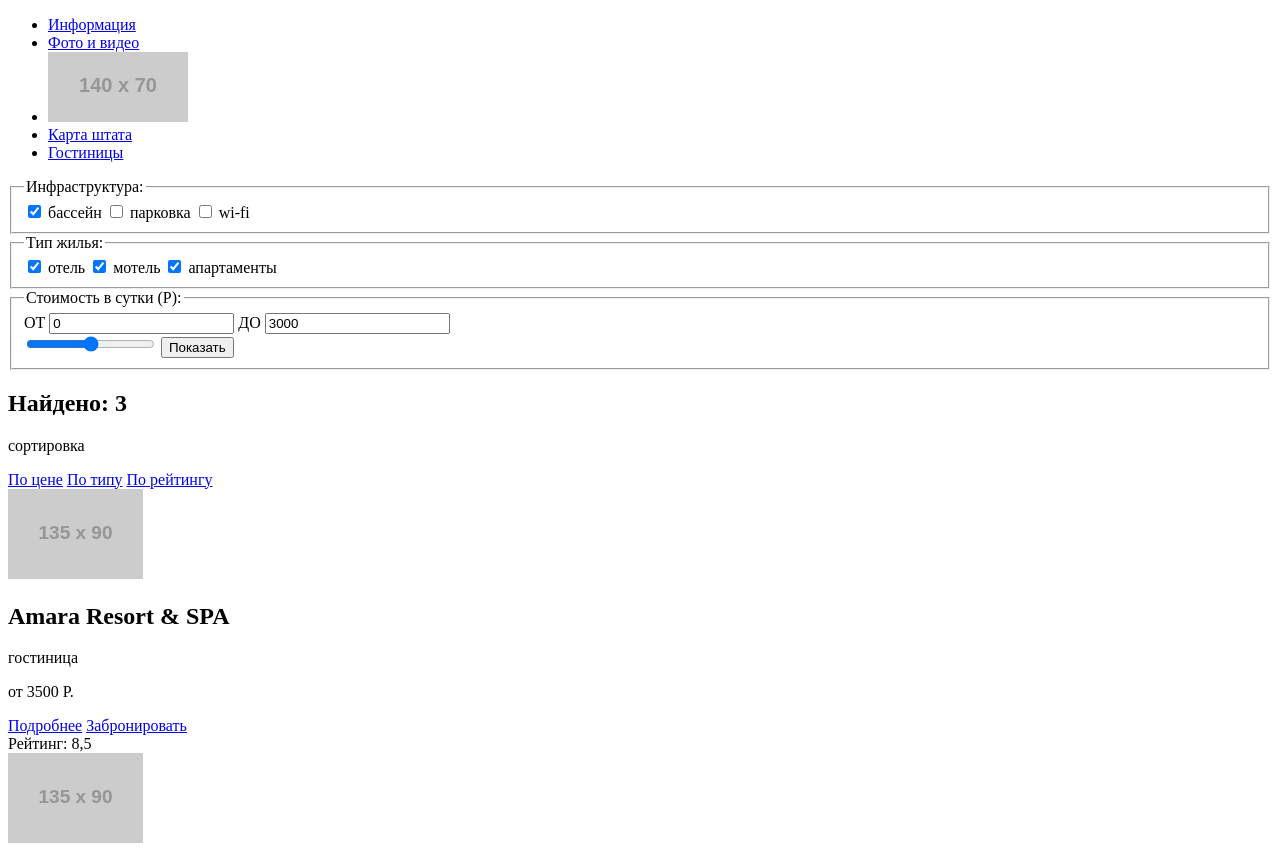
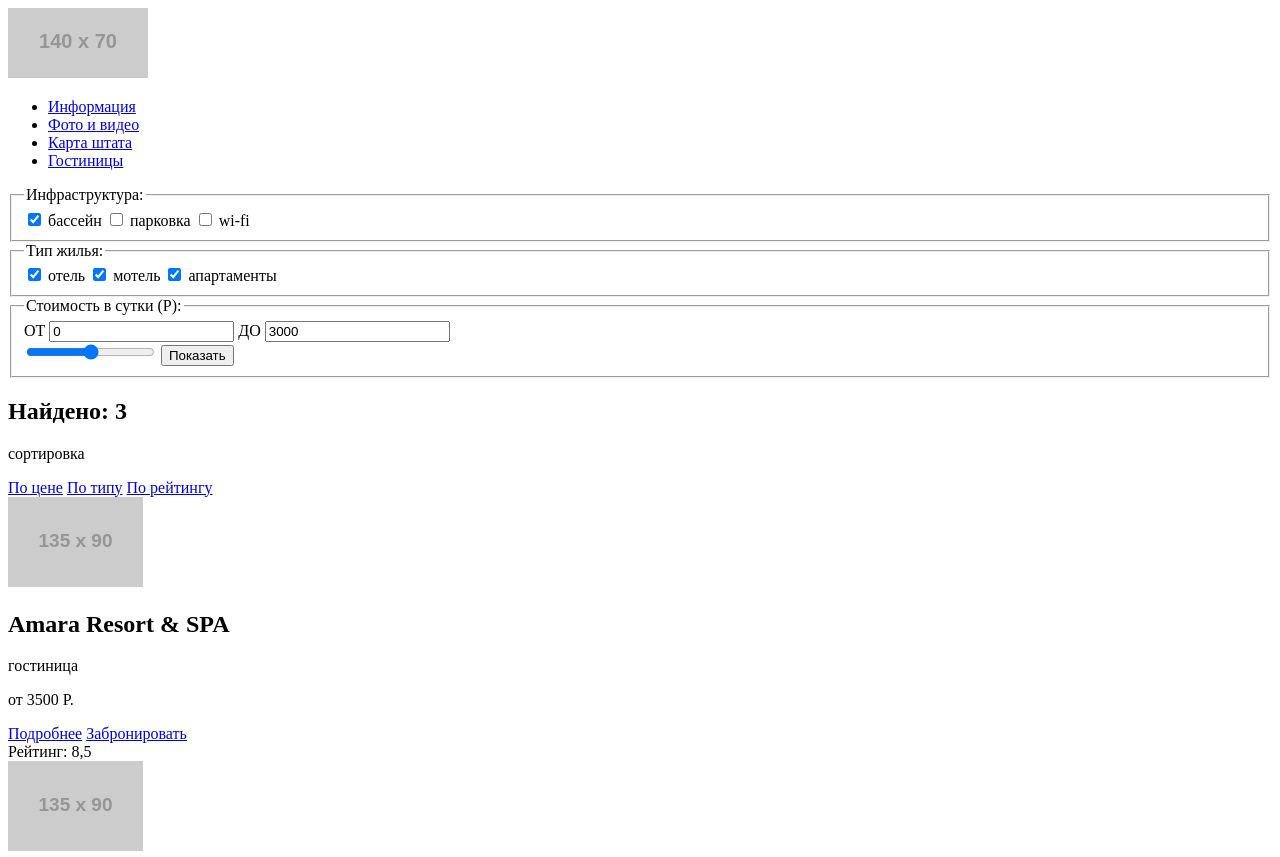
Before and after one commit to vmulsh/245694-sedona, a plain HTML site: page catalog.html in a window 1280 px wide. Shown: the top 857 px of the page. Drawn offline with Linux system fonts and the light colour scheme; placeholder pictures from the web are drawn by us.

Commit message:
Добавил картинки для index, catalog (20)

```diff
--- a/catalog.html
+++ b/catalog.html
@@ -7,6 +7,9 @@
   <body>
     <div class="main-align">
       <header class="main-header">
+        <div class="logo">
+          <a href="#"><img src="http://placehold.it/140x70" width="140" height="70" alt="City of Sedona"></a>
+        </div>
         <nav class="main-navigation">
           <ul>
             <li>
@@ -14,9 +17,6 @@
             </li>
             <li>
               <a href="#">Фото и видео</a>
-            </li>
-            <li class="logo">
-              <a href="#"><img src="http://placehold.it/140x70" width="140" height="70" alt="City of Sedona"></a>
             </li>
             <li>
               <a href="#">Карта штата</a>
```
Also changed, not shown: index.html (+3 -3 lines), img/amara_hotel.jpg (added), img/burger.png (added), img/catalog_background.jpg (added), img/desert_hotel.jpg (added), img/footer_logo.png (added), img/gift.png (added), img/house.png (added), img/interactive_map.jpg (added), img/logo.png (added), img/picture_of_sedona1.jpg (added), img/picture_of_sedona2.jpg (added), img/sedona_background.jpg (added), img/villas_hotel.jpg (added), 1 more files.
